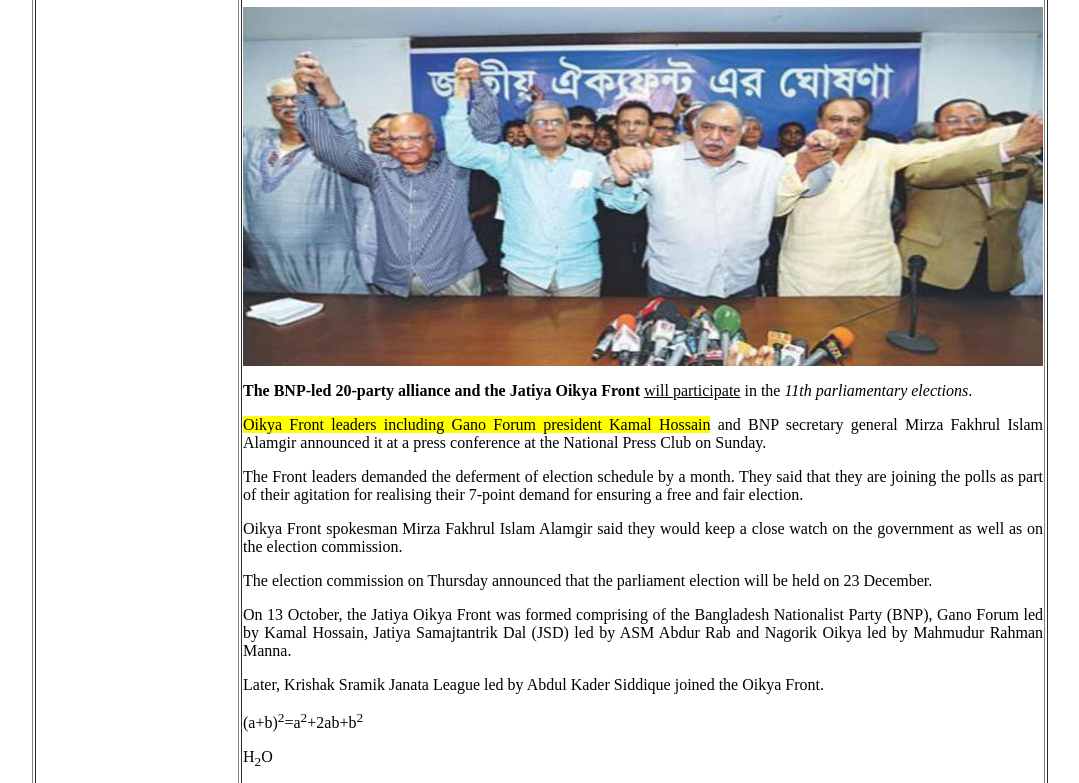
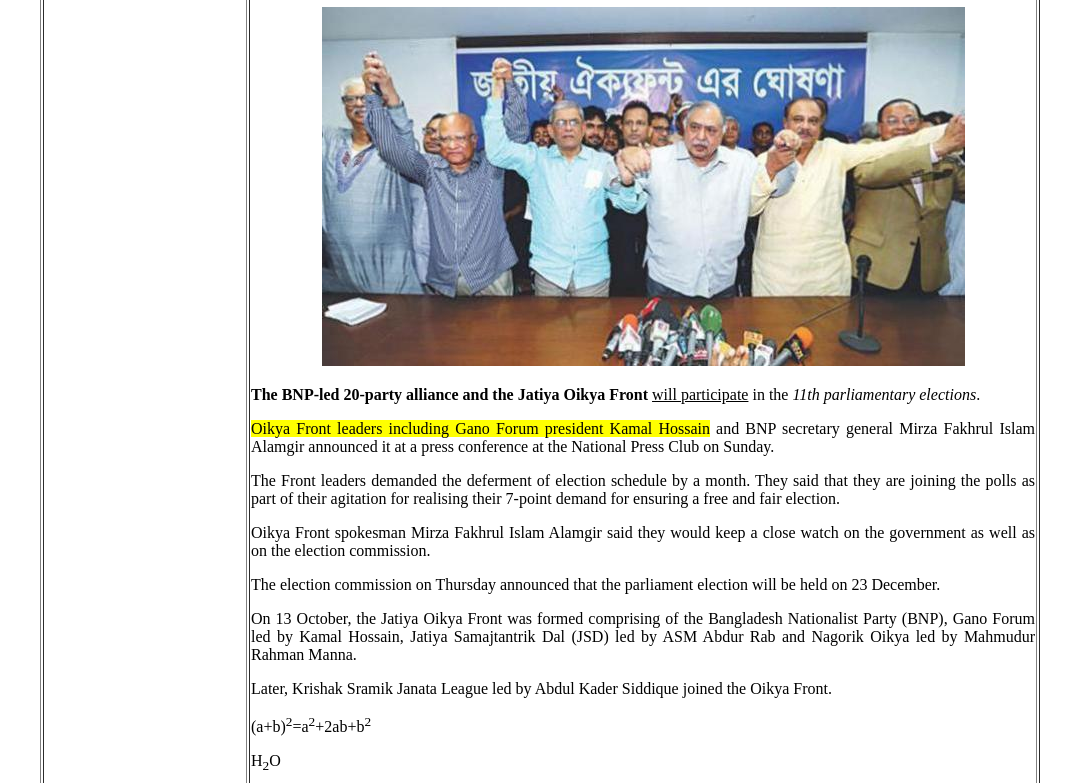
Before and after one commit to mawba679/php-71, a plain HTML site: page index.html in a window 1280 px wide. Shown: the part 348-1131 px from the top of the page, without its empty margins (100-1179 px from the left). Drawn offline with Linux system fonts and the light colour scheme.

Commit message:
index.html file modified

```diff
--- a/index.html
+++ b/index.html
@@ -25,7 +25,7 @@
         <td height="600"></td>
         <td valign="top">
             <h1>BNP-led 20-party alliance, Oikya Front to join polls</h1>
-            <p><img src="images/the_Jatiya_Oikya_Front.jpg" height="359" width="800" align="center"/></p>
+            <p align="center"><img src="images/the_Jatiya_Oikya_Front.jpg" height="359" width="643"/></p>
             <p align="justify"><strong>The BNP-led 20-party alliance and the Jatiya Oikya Front</strong> <ins>will participate</ins> in the <em>11th parliamentary elections</em>.</p>
             <p align="justify"><mark>Oikya Front leaders including Gano Forum president Kamal Hossain</mark> and BNP secretary general Mirza Fakhrul Islam Alamgir announced it at a press conference at the National Press Club on Sunday.</p>
             <p align="justify">The Front leaders demanded the deferment of election schedule by a month. They said that they are joining the polls as part of their agitation for realising their 7-point demand for ensuring a free and fair election.</p>
```
